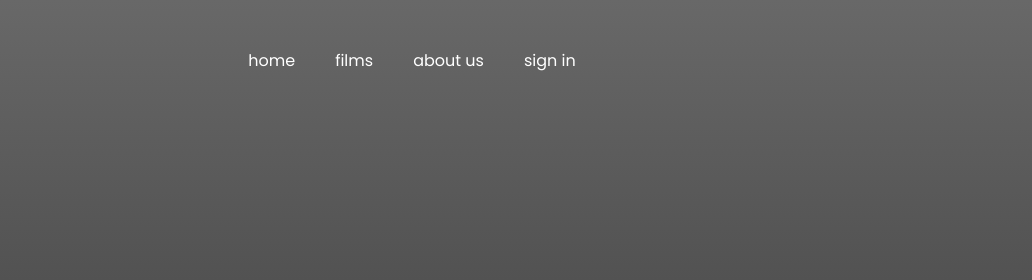
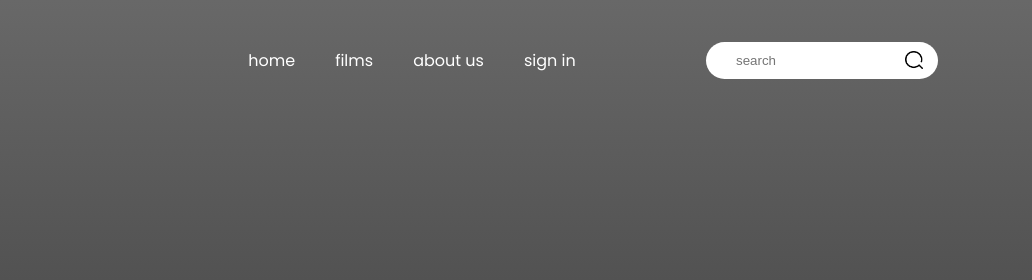
Before and after one commit to Nejmeddine-Mek/movieRecommendationWebApp, a website: page public/index.html in a window 1280 px wide. Shown: the top 280 px of the page, 248-1280 px from the left. Drawn offline with Linux system fonts and the light colour scheme.

Commit message:
searchBarAdded

```diff
--- a/public/index.html
+++ b/public/index.html
@@ -22,7 +22,7 @@
       <li class="option"><a href="#" alt="sign in">about us</a></li>
       <li class="option"><a href="#" alt="sign in">sign in</a></li>
    </ul>
-     <div class="container" style="display: none;">
+     <div class="container" >
        <input type="text" id="SearchBar" placeholder="search">
        <button><img src="./images/search-analytics.png" alt="search" id="searchIcon"></button>
      </div>
--- a/public/styles.css
+++ b/public/styles.css
@@ -54,3 +54,31 @@ nav ul li a ,.option a:visited, .option a:active {
 nav ul li{
     margin: 15px 20px;
 }
+
+
+.container{
+    display: inline-flex;
+    position: absolute;
+    right: 5%;
+}
+.container button{
+    background: transparent;
+    border: none;
+    height: 30px;
+    width: 30px;
+}
+.container button img{
+    position: absolute;
+    top: 25%;
+    right: 17%;
+    height: 18px;
+    width: 18px;
+}
+#SearchBar{
+    width: 200px;
+    height: 35px;
+    padding-left: 30px;
+    border: none;
+    outline: none;
+    border-radius: 50px;
+}
```
